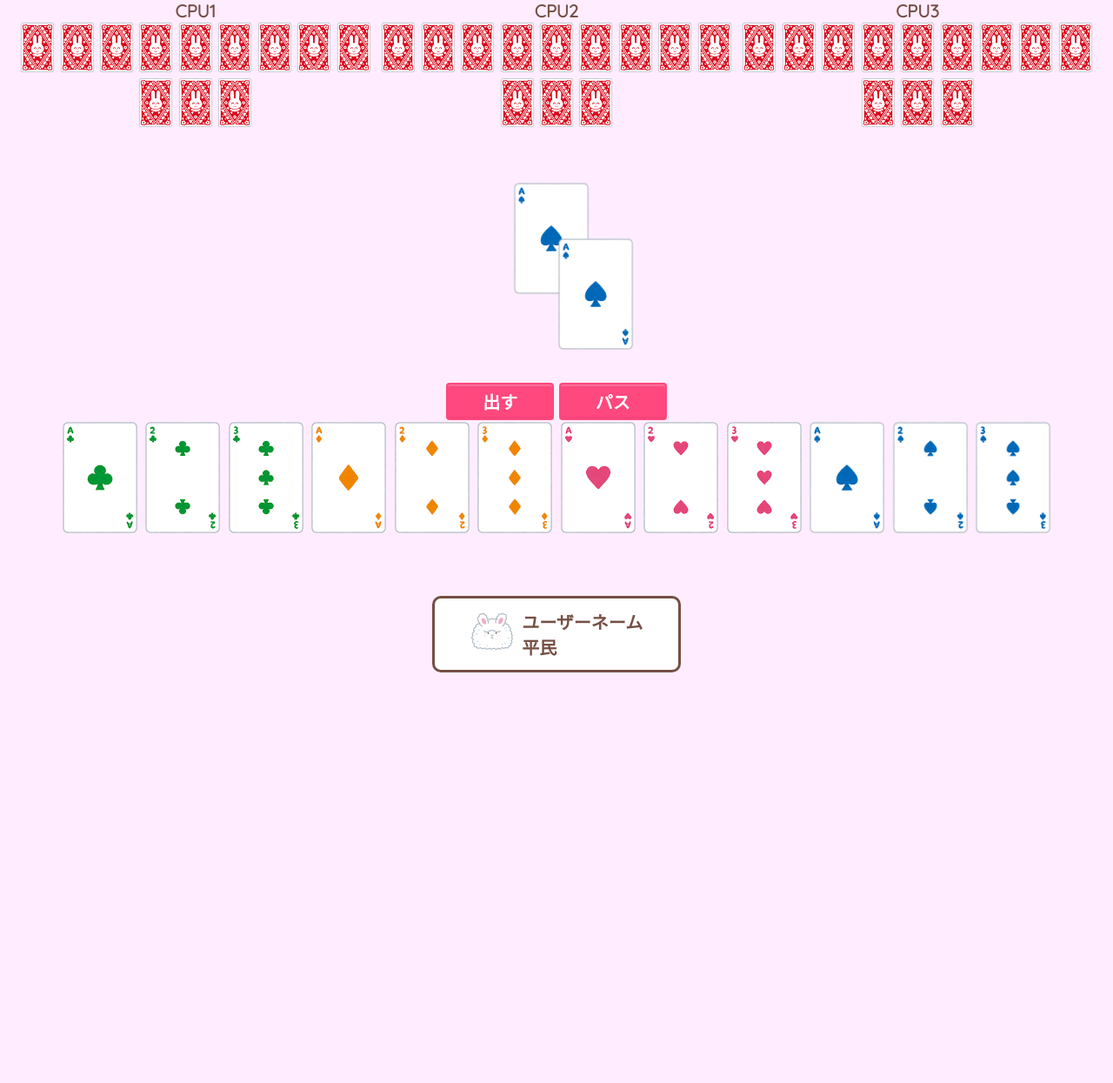
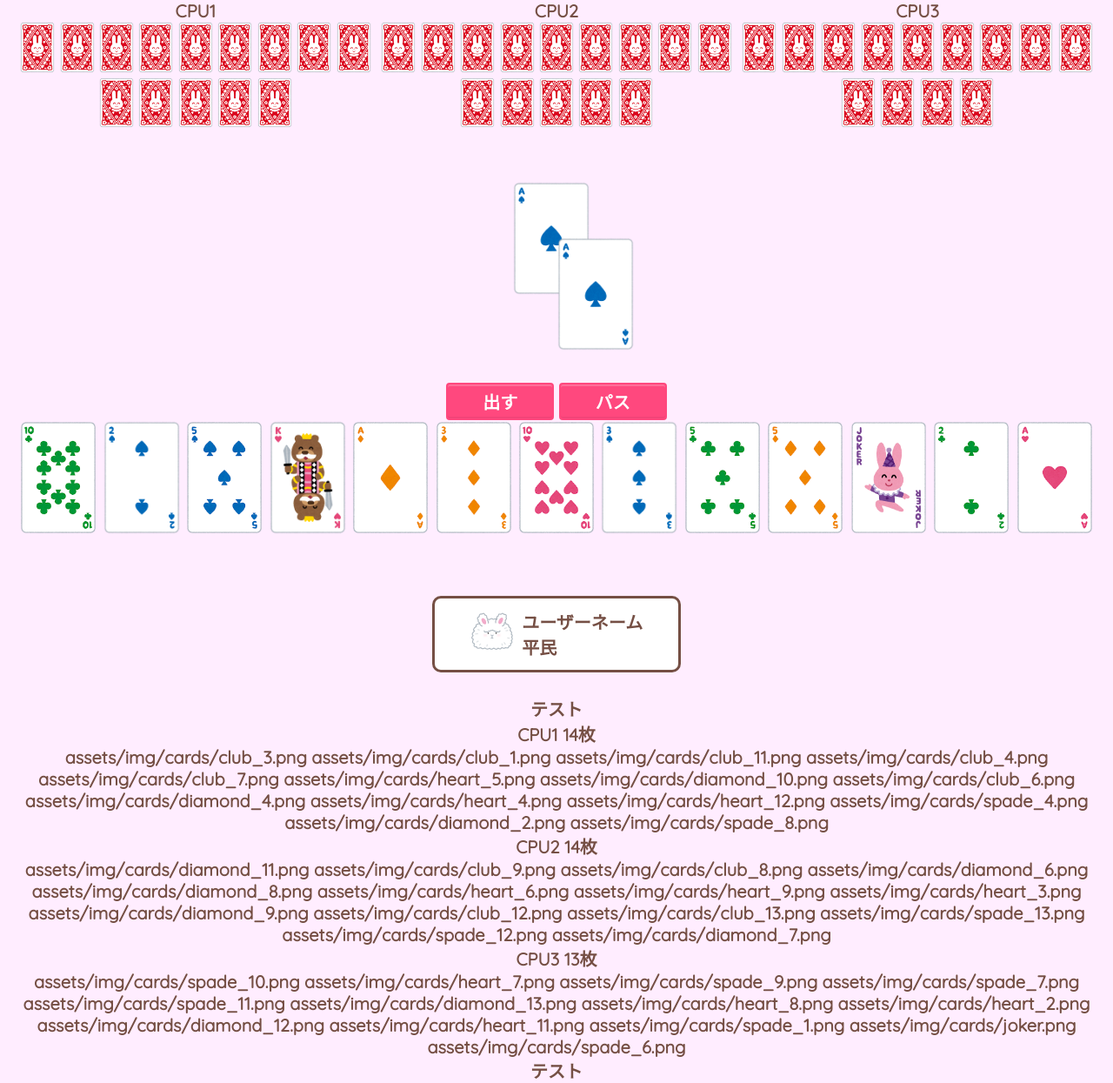
Before and after one commit to tonamao/CodeIgniter, a CodeIgniter app: page /database/daifugo/daifugo in a window 1280 px wide. Shown: the whole page at 87% size. Before the commit the page ends 773 px from the top, so only its background shows below. Run offline with CodeIgniter, Linux system fonts and the light colour scheme.

Commit message:
init card

```diff
--- a/application/controllers/Daifugo.php
+++ b/application/controllers/Daifugo.php
@@ -2,23 +2,30 @@
 defined('BASEPATH') OR exit('No direct script access allowed');
 
 class Daifugo extends CI_Controller {
+
+	public static $MARKS = ['club', 'diamond', 'heart', 'spade'];
+	public static $INIT_CARDS = array();
 
 	public function __construct(){
 		parent::__construct();
 		$this->load->helper('url_helper');
 		$this->load->helper('html');
 		$this->load->model('cardController');
-	}
-
-	public function menu()
-	{
-		$this->load->view('daifugo/menu');
+		Daifugo::$INIT_CARDS = $this->cardController->getCardsInOrder();
 	}
 
 	public function daifugo()
 	{
-		$data['cards'] = $this->cardController->initCard();
-		$data['backs'] = $this->cardController->getCardBack();
+		$cardInOrder = $this->cardController->getCardsInOrder();
+		$allRandomCardList = $this->cardController->getRandomCardsList(4, $cardInOrder);
+		$data['userCardList'] = $allRandomCardList[0];
+		$data['cpuCardLists'] = array();
+		$numOfCpu = 3;
+		for ($i = 0; $i < $numOfCpu; $i++) {
+			array_push($data['cpuCardLists'], $allRandomCardList[($i + 1)]);
+		}
+
+		$data['back'] = $this->cardController->getCardBack();
 		$this->load->view('daifugo/daifugo', $data);
 	}
 }
--- a/application/models/CardController.php
+++ b/application/models/CardController.php
@@ -1,14 +1,93 @@
 <?php
 class CardController extends CI_Model {
 
+	public static $MARKS = ['club', 'diamond', 'heart', 'spade'];
+
 	public function __construct() {
 		$this->load->helper('url_helper');
+
+	}
+
+	public function getCardsInOrder(){
+		$CardArray = array();
+		foreach (CardController::$MARKS as $mark) {
+			for ($i = 0; $i < 13; $i++) {
+				array_push($CardArray, 'assets/img/cards/'.$mark.'_'.($i + 1).'.png');
+			}
+		}
+		array_push($CardArray, 'assets/img/cards/joker.png');
+		array_push($CardArray, 'assets/img/cards/joker.png');
+		return $CardArray;
+	}
+
+	//最初に配られるカードをプレイヤー数分Listにして返却
+	public function getRandomCardsList($player_num, $cardsInOrder) {
+		//順番に並んだカードをランダムに並べ変えてプレイヤーごとにListにする
+		$firstCardsList = array();
+		$selectedNo = array();
+
+		for ($i = 0; $i < $player_num; $i++) {
+			//一人分の初期カードを格納するリスト
+			$singleFirstCard = array();
+
+			$cnt = 0;
+			while ($cnt < floor(54/$player_num)) {
+				$randomIndex = rand(0, 53);
+
+				if (count($selectedNo) == 0) {//1回目
+					array_push($singleFirstCard, $cardsInOrder[$randomIndex]);
+					array_push($selectedNo, $randomIndex);
+					$cnt++;
+				} else {//2回目以降
+					//すでに選んだインデックスと被らないように判定する
+					$IsfoundSameNo = in_array($randomIndex, $selectedNo);
+					if (!$IsfoundSameNo) {//すでに選んだインデックスと被ってなかったら
+						array_push($singleFirstCard, $cardsInOrder[$randomIndex]);
+						array_push($selectedNo, $randomIndex);
+						$cnt++;
+					}
+				}
+			}
+			array_push($firstCardsList, $singleFirstCard);
+		};
+
+		//余りがある場合は余りをランダムにプレイヤーに振り分ける
+		if (54%$player_num > 0) {
+			//余ったカードをListにつめる
+			$restCardList = array();
+			for ($i = 0; $i < 54; $i++) {
+				$isContained = in_array($i, $selectedNo);
+				if (!$isContained) {
+					array_push($restCardList, $cardsInOrder[$i]);
+				}
+			}
+
+			$selectedPlayers = array();
+			$cnt = 0;
+			while ($cnt < count($restCardList)) {
+				$randomPlayerIndex = rand(0, ($player_num - 1));
+
+				if (count($selectedPlayers) == 0) {//1回目
+					array_push($firstCardsList[$randomPlayerIndex], $restCardList[$cnt]);
+					array_push($selectedPlayers, $randomPlayerIndex);
+					$cnt++;
+				} else {//2回目以降
+					$IsfoundSameNo = in_array($randomPlayerIndex, $selectedPlayers);
+					if (!$IsfoundSameNo) {
+						array_push($firstCardsList[$randomPlayerIndex], $restCardList[$cnt]);
+						array_push($selectedPlayers, $randomPlayerIndex);
+						$cnt++;
+					}
+				}
+			}
+		}
+		return $firstCardsList;
 	}
 
 	public function initCard() {
-		$marks = ['club', 'diamond', 'heart', 'spade'];
+
 		$cards = array();
-		foreach ($marks as $mark) {
+		foreach (CardController::$marks as $mark) {
 			for ( $i = 0; $i < 3; $i++) {
 				array_push($cards, 'assets/img/cards/'.$mark.'_'.($i + 1).'.png');
 			}
@@ -17,14 +96,7 @@ class CardController extends CI_Model {
 	}
 
 	public function getCardBack() {
-		$marks = ['club', 'diamond', 'heart', 'spade'];
-		$backs = array();
-		foreach ($marks as $mark) {
-			for ( $i = 0; $i < 3; $i++) {
-				array_push($backs, 'assets/img/cards/back.png');
-			}
-		}
-		return $backs;
+		return 'assets/img/cards/back.png';
 	}
 
 }
--- a/application/views/daifugo/daifugo.php
+++ b/application/views/daifugo/daifugo.php
@@ -11,13 +11,12 @@ defined('BASEPATH') OR exit('No direct script access allowed');
 </head>
 <body>
 	<div class="cpu-area">
-      <?php for($i = 0; $i < 3; $i++) {
-      	$num = ($i + 1);?>
-		    <div class="cpu <?php echo $num ?>">CPU<?php echo $num ?>
+      <?php for($i = 0; $i < count($cpuCardLists); $i++) {
+      	$cpuNo = ($i + 1);?>
+		    <div class="cpu <?php echo $cpuNo ?>">CPU<?php echo $cpuNo ?>
 				<div class="hand">
-					<?php foreach ($backs as $back): ?>
-						<?php
-						$card_prop = array(
+					<?php foreach ($cpuCardLists[$i] as $cCard) :?>
+						<?php $card_prop = array(
 											'src' => $back,
 											'width' => '40',
 											'height' => 'auto'
@@ -51,7 +50,7 @@ defined('BASEPATH') OR exit('No direct script access allowed');
                     <a href="#" class="btn-square-so-pop">パス</a>
                 </div>
 		<div class="hand">
-			<?php foreach ($cards as $card): ?>
+			<?php foreach ($userCardList as $card): ?>
 				<?php
 				$card_prop = array(
 									'src' => $card,
@@ -77,5 +76,21 @@ defined('BASEPATH') OR exit('No direct script access allowed');
 			</div>
 		</div>
 	</div>
+	<div>テスト</div>
+	<div>
+		<div>CPU1 <?php echo count($cpuCardLists[0])?>枚</div>
+			<?php foreach ($cpuCardLists[0] as $card): ?>
+				<?php echo $card; ?>
+			<?php endforeach; ?>
+		<div>CPU2 <?php echo count($cpuCardLists[1])?>枚</div>
+			<?php foreach ($cpuCardLists[1] as $card): ?>
+				<?php echo $card; ?>
+			<?php endforeach; ?>
+		<div>CPU3 <?php echo count($cpuCardLists[2])?>枚</div>
+			<?php foreach ($cpuCardLists[2] as $card): ?>
+				<?php echo $card; ?>
+			<?php endforeach; ?>
+	</div>
+	<div>テスト</div>
 </body>
 </html>
```
